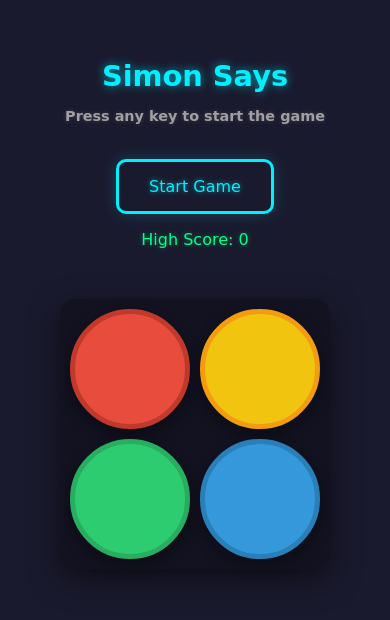
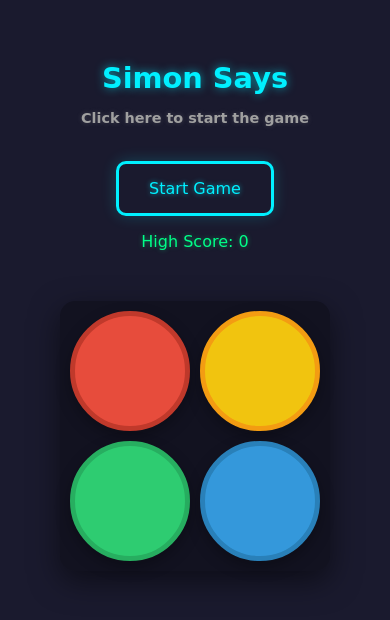
Before and after one commit to anup-jha26/simon-game, a plain HTML site: page index.html in a window 390 px wide. Shown: the part 118-738 px from the top of the page. Drawn offline with Linux system fonts and the light colour scheme.

Commit message:
buttons updated

```diff
--- a/index.html
+++ b/index.html
@@ -9,8 +9,8 @@
 </head>
 
 <body>
-    <h1>Simon Says</h1>
-    <h2 id="start-message">Press any key to start the game</h2>
+    <h2>Simon Says</h2>
+    <h3 id="start-message">Click here to start the game</h2>
         <button id="start-btn" class="start-button">Start Game</button>
         <p class="high-score">High Score: <span id="high-score-display">0</span></p>
 
--- a/style.css
+++ b/style.css
@@ -15,14 +15,14 @@ body {
 
 @import url('https://fonts.googleapis.com/css2?family=Press+Start+2P&display=swap');
 
-h1 {
+h2 {
     color: #00f0ff;
     margin-bottom: 15px;
     font-size: 2.5em;
     text-shadow: 0 0 10px rgba(0, 240, 255, 0.6);
 }
 
-h2 {
+h3 {
     font-size: 1.2em;
     color: #a0a0a0;
     margin-top: 0;
@@ -49,8 +49,8 @@ h2 {
 }
 
 .btn {
-    height: 180px;
-    width: 180px;
+    height: 130px;
+    width: 130px;
     border-radius: 50%;
     /* Make them perfectly round */
     border: 8px solid #333;
@@ -164,11 +164,11 @@ h2 {
 
 /* Responsive Design */
 @media (max-width: 768px) {
-    h1 {
+    h2 {
         font-size: 2em;
     }
 
-    h2 {
+    h3 {
         font-size: 1em;
     }
 
@@ -185,11 +185,11 @@ h2 {
 }
 
 @media (max-width: 480px) {
-    h1 {
+    h2 {
         font-size: 1.8em;
     }
 
-    h2 {
+    h3 {
         font-size: 0.9em;
     }
 
```
Lines whose indentation alone changed are shown as unchanged.
